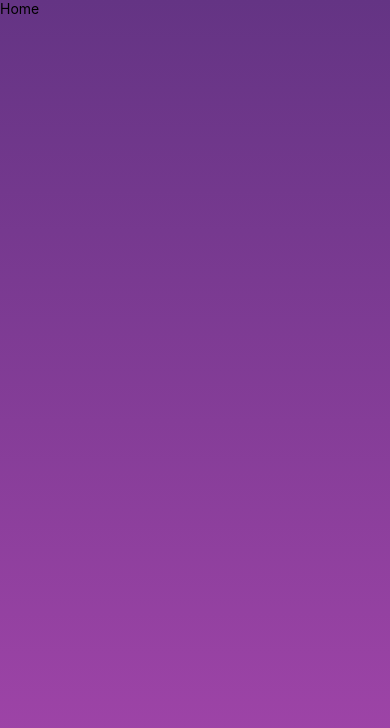
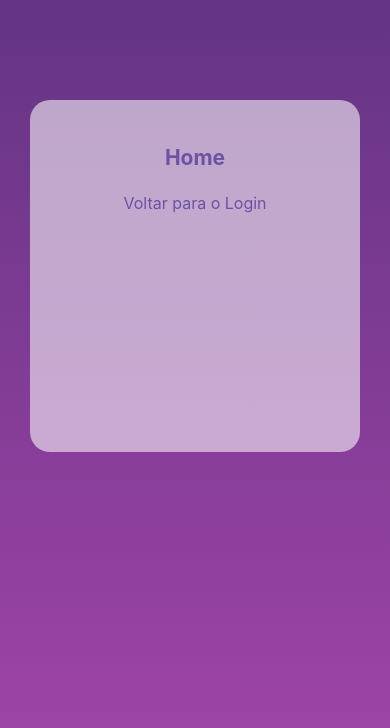
Before and after one commit to natriuge/Teste, a React Native app: screen /Home in a window 390 px wide. Shown: the top 728 px of the page. Built offline with nearby package versions, Linux system fonts and the light colour scheme.

Commit message:
Novas alterações

```diff
--- a/App.js
+++ b/App.js
@@ -1,8 +1,8 @@
-
 import { StyleSheet, Text, View } from "react-native";
 import SignInScreen from "./src/screens/SignScreen/SignInScreen";
 import { LinearGradient } from "expo-linear-gradient";
 import ForgotPasswordScreen from "./src/screens/ForgotPasswordScreen/ForgotPasswordScreen";
+import HomeScreen from "./src/screens/HomeScreen";
 import Navigation from "./src/navigation";
 
 export default function App() {
--- a/src/components/CustomInput/CustomInput.js
+++ b/src/components/CustomInput/CustomInput.js
@@ -4,27 +4,49 @@ import Icon from "react-native-vector-icons/AntDesign";
 import { Controller } from "react-hook-form";
 
 const CustomInput = ({
-  value,
-  setValue,
+  control,
   name,
+  rules = {},
   placeholder,
   secureTextEntry,
   icon_name,
 }) => {
   return (
+    <Controller
+      control={control}
+      name={name}
+      rules={rules}
+      render={({
+        field: { value, onChange, onBlur },
+        fieldState: { error },
+      }) => (
+        <>
           <View
-      style={styles.container}
+            style={[
+              styles.container,
+              { borderColor: error ? "red" : "#e8e8e8" },
+            ]}
           >
             <TextInput
               value={value}
-        onChangeText={setValue}
+              onChangeText={onChange}
+              onBlur={onBlur}
               placeholder={placeholder}
-        style={styles.input}
+              style={[styles.input, {}]}
               secureTextEntry={secureTextEntry}
             />
 
             <Icon style={styles.icon} name={icon_name} size={20} />
           </View>
+          {error && (
+            <Text style={{ color: "red", alignSelf: "stretch" }}>
+              {" "}
+              {error.message || "Erro"}
+            </Text>
+          )}
+        </>
+      )}
+    />
   );
 };
 
--- a/src/screens/ForgotPasswordScreen/ForgotPasswordScreen.js
+++ b/src/screens/ForgotPasswordScreen/ForgotPasswordScreen.js
@@ -3,9 +3,21 @@ import { View, StyleSheet, Text, ScrollView } from "react-native";
 import CustomButton from "../../components/CustomButton";
 import CustomInput from "../../components/CustomInput/CustomInput";
 import { useNavigation } from "@react-navigation/native";
+import { useForm } from "react-hook-form";
 
 const ForgotPasswordScreen = () => {
-  const [username, setUsername] = useState("");
+  // const [username, setUsername] = useState("");
+
+  const [email, setEmail] = useState("");
+
+  const {
+    control,
+    formState: { errors },
+  } = useForm({
+    defaultValues: {
+      email: 'default'
+    }
+  });
 
   const navigation = useNavigation();
 
@@ -14,19 +26,22 @@ const ForgotPasswordScreen = () => {
   };
 
   const onSignInPress = () => {
-    navigation.navigate('SignIn');
+    navigation.navigate("SignIn");
   };
 
   return (
     <View style={styles.root}>
       <Text style={styles.title}>Recuperação de Senha</Text>
       <Text style={styles.line} />
-      <Text style={styles.text}>Digite seu e-mail</Text>
       <CustomInput
         placeholder="E-mail"
-        value={username}
-        setValue={setUsername}
-        name="user"
+        control={control}
+        rules={{
+          required: "O uso do e-mail é obrigatório",
+          validate: (value) => value === e || "E-mail está incorreto",
+        }}
+        name="email"
+        icon_name="user"
       />
       <CustomButton text="Confirmar" onPress={onConfirmPressed} />
       <CustomButton
@@ -46,7 +61,7 @@ const styles = StyleSheet.create({
     borderRadius: 20,
     margin: 30,
     padding: 30,
-    marginVertical: 100
+    marginVertical: 100,
   },
   title: {
     fontSize: 21,
--- a/src/screens/HomeScreen/HomeScreen.js
+++ b/src/screens/HomeScreen/HomeScreen.js
@@ -1,12 +1,54 @@
-import React from 'react';
-import { View, Text } from 'react-native';
+import React from "react";
+import { View, Text, StyleSheet } from "react-native";
+import CustomButton from "../../components/CustomButton";
+import { useNavigation } from "@react-navigation/native";
 
 const HomeScreen = () => {
-    return (
-        <View>
-            <Text>Home</Text>
-        </View>
-    )
-}
+  const navigation = useNavigation();
+
+  const onSignInPress = () => {
+    navigation.navigate("SignIn");
+  };
+
+  return (
+    <View style={styles.root}>
+      <Text style={styles.title}>Home</Text>
+      <CustomButton
+        text="Voltar para o Login"
+        onPress={onSignInPress}
+        type="TERTIARY"
+      />
+    </View>
+  );
+};
+
+const styles = StyleSheet.create({
+  root: {
+    flex: 0.5,
+    backgroundColor: "#FFFFFF90",
+    alignItems: "center",
+    borderRadius: 20,
+    margin: 30,
+    padding: 30,
+    marginVertical: 100,
+  },
+  title: {
+    fontSize: 21,
+    fontWeight: "bold",
+    color: "#6B52A3",
+    margin: 15,
+  },
+  text: {
+    fontSize: 16,
+    color: "white",
+    margin: 10,
+  },
+  line: {
+    backgroundColor: "#a646ac40",
+    margin: 5,
+    height: 2,
+    width: 190,
+  },
+});
 
 export default HomeScreen;
--- a/src/screens/SignScreen/SignInScreen.js
+++ b/src/screens/SignScreen/SignInScreen.js
@@ -11,8 +11,7 @@ import CustomInput from "../../components/CustomInput/CustomInput";
 import epistemicLogo from "../../../assets/images/epistemic-logo.png";
 import CustomButton from "../../components/CustomButton";
 import { useNavigation } from "@react-navigation/native";
-import { useForm, Controller } from "react-hook-form";
-
+import { useForm } from "react-hook-form";
 
 const SignInScreen = () => {
   const [email, setEmail] = useState("");
@@ -25,10 +24,13 @@ const SignInScreen = () => {
     control,
     handleSubmit,
     formState: { errors },
+    watch,
   } = useForm();
 
-  const onSignInPressed = (data) => {
-    console.log(data);
+  const typedEmail = "abc@epistemic";
+  const typedPassword = "epistemic";
+
+  const onSignInPressed = () => {
     navigation.navigate("Home");
   };
 
@@ -38,7 +40,6 @@ const SignInScreen = () => {
 
   const onSignUpPressed = () => {
     console.warn("Cadastre-se");
-
   };
 
   const onTermsPressed = () => {
@@ -51,18 +52,25 @@ const SignInScreen = () => {
 
       <CustomInput
         placeholder="E-mail"
-        rules={{ required: "O uso do e-mail é obrigatório" }}
+        control={control}
+        rules={{
+          required: "O uso do e-mail é obrigatório",
+          validate: (value) => value === typedEmail || "E-mail está incorreto",
+        }}
         name="email"
         icon_name="user"
       />
       <CustomInput
         placeholder="Senha"
+        control={control}
         rules={{
           required: "O uso da senha é obrigatório",
           minLength: {
             value: 5,
             message: "A senha deve conter no mínimo 5 caracteres",
           },
+          validate: (value) =>
+            value === typedPassword || "Senha está incorreta",
         }}
         name="password"
         icon_name="lock1"
```
Lines whose indentation alone changed are shown as unchanged.
